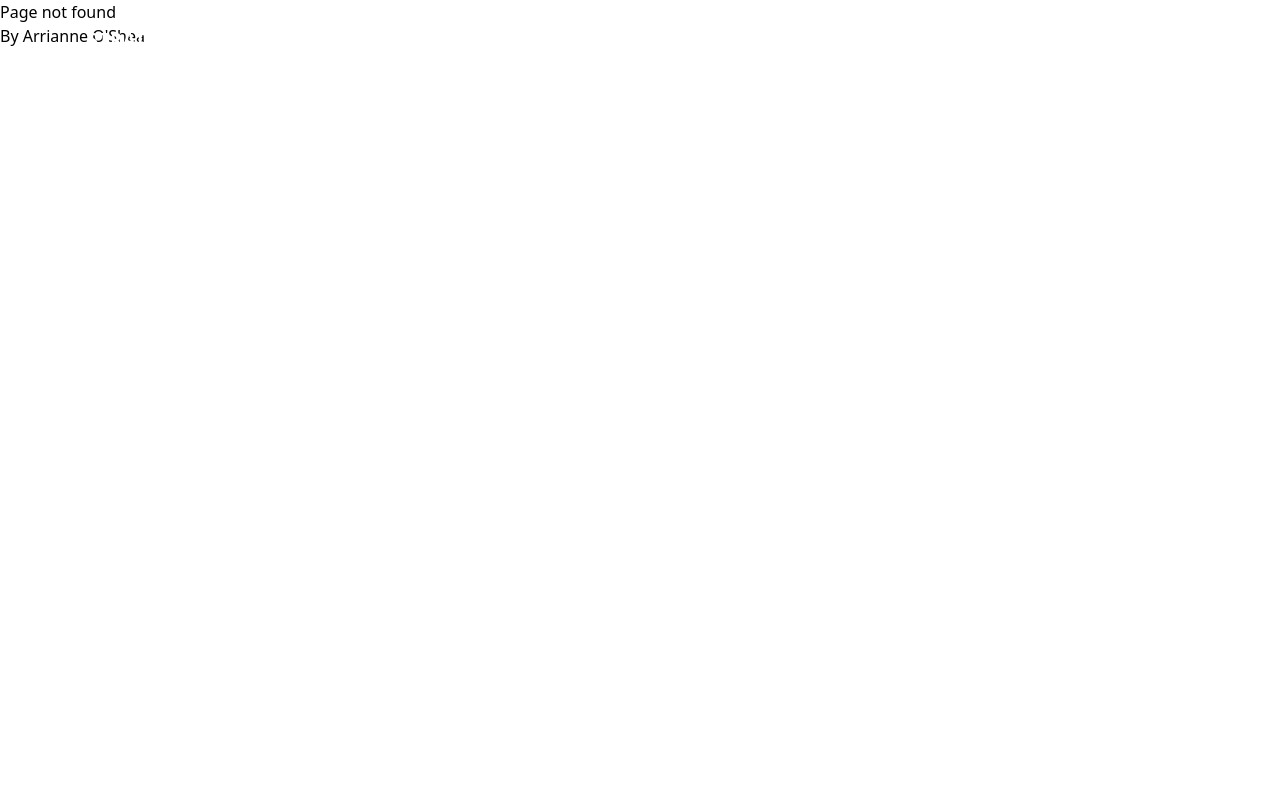
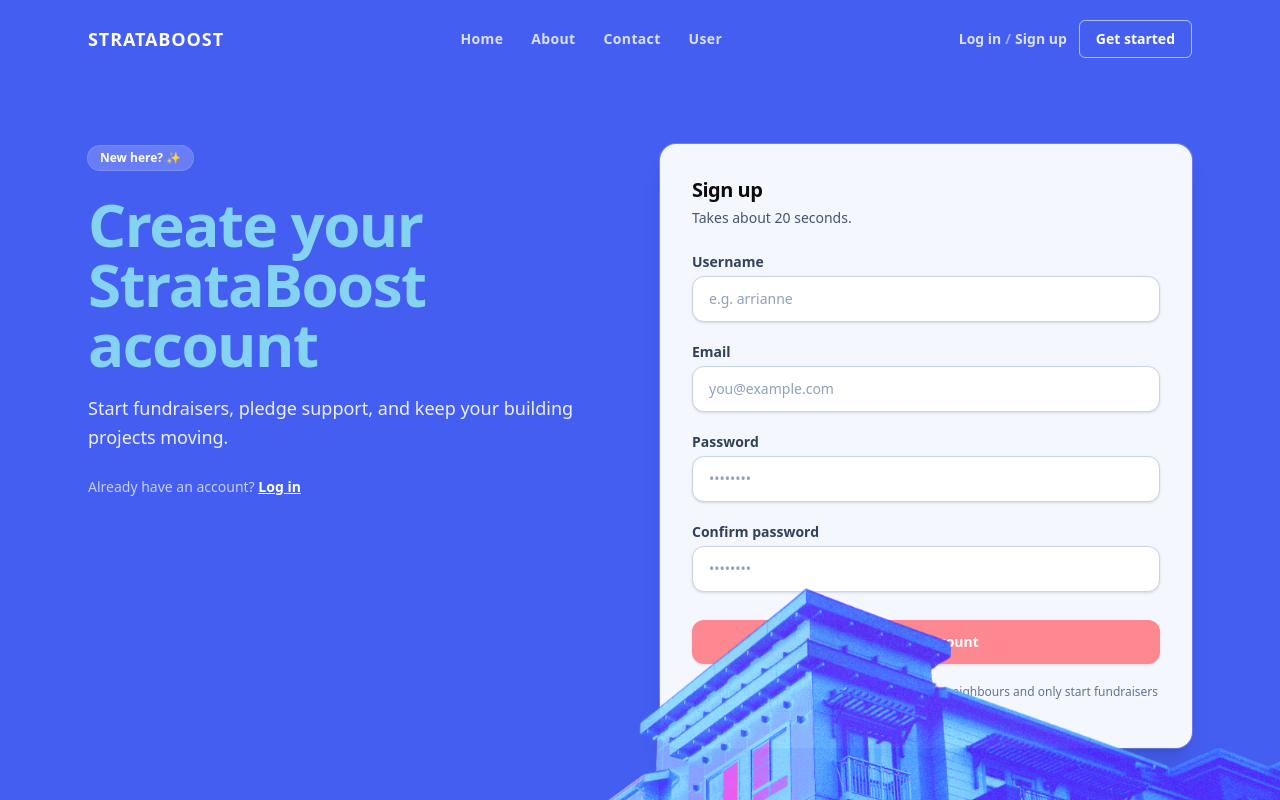
Before and after one commit to arrianne/crowdfunding_frontend, a React (Vite) app: page /signup in a window 1280 px wide. Before the commit this address had no page. Shown: the top 800 px of the page. Built offline with nearby package versions, Linux system fonts and the light colour scheme.

Commit message:
adding signup functionality

```diff
--- /dev/null
+++ b/src/api/post-signup.js
@@ -0,0 +1,22 @@
+async function postSignup(username, email, password) {
+  const url = `${import.meta.env.VITE_API_URL}/users/`;
+
+  const response = await fetch(url, {
+    method: "POST",
+    headers: {
+      "Content-Type": "application/json",
+    },
+    body: JSON.stringify({ username, email, password }),
+  });
+
+  const data = await response.json();
+
+  if (!response.ok) {
+    // DRF often returns field errors like { "username": ["..."], "password": ["..."] }
+    throw data;
+  }
+
+  return data;
+}
+
+export default postSignup;
--- a/src/components/NavBar.jsx
+++ b/src/components/NavBar.jsx
@@ -1,5 +1,5 @@
 import { NavLink, Link } from "react-router-dom";
-import { useAuth } from "../hooks/use-auth";
+import { useAuth } from "../hooks/use-auth"; // ✅ named import
 
 const linkBase =
   "text-sm font-semibold tracking-wide text-white/80 hover:text-white transition";
@@ -75,15 +75,20 @@ function NavBar() {
               className="hidden sm:inline text-sm font-semibold text-white/80 hover:text-white transition"
               onClick={handleLogout}
             >
-              Log Out
+              Log out
             </Link>
           ) : (
-            <Link
-              to="/login"
-              className="text-sm font-semibold text-white/80 hover:text-white transition"
-            >
-              Login
-            </Link>
+            <div className="hidden sm:flex items-center gap-1 text-sm font-semibold text-white/80">
+              <Link to="/login" className="hover:text-white transition">
+                Log in
+              </Link>
+
+              <span className="opacity-60">/</span>
+
+              <Link to="/signup" className="hover:text-white transition">
+                Sign up
+              </Link>
+            </div>
           )}
 
           <Link
--- /dev/null
+++ b/src/components/SignupForm.jsx
@@ -0,0 +1,172 @@
+import { useState } from "react";
+import { useNavigate } from "react-router-dom";
+import postSignup from "../api/post-signup.js";
+import postLogin from "../api/post-login.js";
+import { useAuth } from "../hooks/use-auth.js";
+
+function SignupForm() {
+  const navigate = useNavigate();
+  const { setAuth } = useAuth();
+
+  const [form, setForm] = useState({
+    username: "",
+    email: "",
+    password: "",
+    passwordConfirm: "",
+  });
+
+  const [isLoading, setIsLoading] = useState(false);
+  const [formError, setFormError] = useState("");
+
+  const handleChange = (event) => {
+    const { id, value } = event.target;
+    setForm((prev) => ({ ...prev, [id]: value }));
+  };
+
+  const handleSubmit = async (event) => {
+    event.preventDefault();
+    setFormError("");
+
+    if (
+      !form.username ||
+      !form.email ||
+      !form.password ||
+      !form.passwordConfirm
+    ) {
+      setFormError("Please fill in all fields.");
+      return;
+    }
+
+    if (form.password !== form.passwordConfirm) {
+      setFormError("Passwords don’t match.");
+      return;
+    }
+
+    try {
+      setIsLoading(true);
+
+      // 1) Create user account
+      await postSignup(form.username, form.email, form.password);
+
+      // 2) Immediately log them in and store token
+      const loginResponse = await postLogin(form.username, form.password);
+
+      window.localStorage.setItem("token", loginResponse.token);
+      setAuth({ token: loginResponse.token });
+
+      navigate("/", { replace: true });
+    } catch (err) {
+      // Try to display DRF-style field errors nicely
+      const message =
+        (err?.username && err.username[0]) ||
+        (err?.email && err.email[0]) ||
+        (err?.password && err.password[0]) ||
+        err?.detail ||
+        "Signup failed. Please try again.";
+
+      setFormError(message);
+    } finally {
+      setIsLoading(false);
+    }
+  };
+
+  const inputBase =
+    "mt-1 w-full rounded-xl border border-slate-300 bg-white px-4 py-3 text-sm text-slate-900 placeholder-slate-400 shadow-sm focus:border-blueDeep focus:ring-4 focus:ring-blueDeep/20 transition";
+
+  return (
+    <form onSubmit={handleSubmit} className="space-y-5">
+      {formError ? (
+        <div className="rounded-xl border border-red-200 bg-red-50 px-4 py-3 text-sm font-semibold text-red-700">
+          {formError}
+        </div>
+      ) : null}
+
+      <div>
+        <label
+          htmlFor="username"
+          className="block text-sm font-semibold text-slate-700"
+        >
+          Username
+        </label>
+        <input
+          id="username"
+          type="text"
+          placeholder="e.g. arrianne"
+          value={form.username}
+          onChange={handleChange}
+          className={inputBase}
+          autoComplete="username"
+        />
+      </div>
+
+      <div>
+        <label
+          htmlFor="email"
+          className="block text-sm font-semibold text-slate-700"
+        >
+          Email
+        </label>
+        <input
+          id="email"
+          type="email"
+          placeholder="you@example.com"
+          value={form.email}
+          onChange={handleChange}
+          className={inputBase}
+          autoComplete="email"
+        />
+      </div>
+
+      <div>
+        <label
+          htmlFor="password"
+          className="block text-sm font-semibold text-slate-700"
+        >
+          Password
+        </label>
+        <input
+          id="password"
+          type="password"
+          placeholder="••••••••"
+          value={form.password}
+          onChange={handleChange}
+          className={inputBase}
+          autoComplete="new-password"
+        />
+      </div>
+
+      <div>
+        <label
+          htmlFor="passwordConfirm"
+          className="block text-sm font-semibold text-slate-700"
+        >
+          Confirm password
+        </label>
+        <input
+          id="passwordConfirm"
+          type="password"
+          placeholder="••••••••"
+          value={form.passwordConfirm}
+          onChange={handleChange}
+          className={inputBase}
+          autoComplete="new-password"
+        />
+      </div>
+
+      <button
+        type="submit"
+        disabled={isLoading}
+        className="mt-2 inline-flex w-full items-center justify-center rounded-xl bg-pinky px-6 py-3 text-sm font-semibold text-white shadow-sm hover:opacity-90 focus:outline-none focus:ring-4 focus:ring-pinky/30 transition disabled:opacity-60"
+      >
+        {isLoading ? "Creating your account…" : "Create account"}
+      </button>
+
+      <p className="text-xs text-slate-500">
+        By signing up, you agree to be lovely to your neighbours and only start
+        fundraisers for things that actually exist.
+      </p>
+    </form>
+  );
+}
+
+export default SignupForm;
--- a/src/main.jsx
+++ b/src/main.jsx
@@ -10,6 +10,7 @@ import FundraiserPage from "./pages/FundraiserPage.jsx";
 import AboutPage from "./pages/AboutPage.jsx";
 import ContactPage from "./pages/ContactPage.jsx";
 import LoginPage from "./pages/LoginPage.jsx";
+import SignupPage from "./pages/SignupPage.jsx";
 import UserPage from "./pages/UserPage.jsx";
 
 import Layout from "./components/Layout.jsx";
@@ -23,6 +24,7 @@ const myRouter = createBrowserRouter([
     children: [
       { index: true, element: <HomePage /> }, // 👈 home route
       { path: "/login", element: <LoginPage /> },
+      { path: "/signup", element: <SignupPage /> },
 
       { path: "fundraiser/:id", element: <FundraiserPage /> },
 
--- /dev/null
+++ b/src/pages/SignupPage.jsx
@@ -0,0 +1,75 @@
+import { Link } from "react-router-dom";
+import SignupForm from "../components/SignupForm";
+
+function SignupPage() {
+  return (
+    <div className="min-h-screen bg-gradient-to-b from-sky-50 via-white to-white text-slate-900">
+      <section className="relative overflow-hidden bg-blueDeep">
+        <div className="relative mx-auto max-w-6xl px-6 pt-28 pb-56 md:pt-36 lg:pb-64">
+          <div className="grid gap-10 lg:grid-cols-2 lg:items-start">
+            <div className="max-w-2xl">
+              <p className="inline-flex items-center gap-2 rounded-full bg-white/20 px-3 py-1 text-xs font-semibold text-white ring-1 ring-white/30">
+                New here? ✨
+              </p>
+
+              <h1 className="mt-6 text-4xl font-extrabold tracking-tight text-blueSky sm:text-5xl md:text-6xl">
+                Create your StrataBoost account
+              </h1>
+
+              <p className="mt-5 text-base leading-relaxed text-white/90 sm:text-lg">
+                Start fundraisers, pledge support, and keep your building
+                projects moving.
+              </p>
+
+              <p className="mt-6 text-sm text-white/70">
+                Already have an account?{" "}
+                <Link
+                  to="/login"
+                  className="font-semibold text-white underline"
+                >
+                  Log in
+                </Link>
+              </p>
+            </div>
+
+            <div className="rounded-2xl bg-white/95 p-6 shadow-xl ring-1 ring-white/20 backdrop-blur sm:p-8">
+              <h2 className="text-xl font-extrabold tracking-tight text-ink">
+                Sign up
+              </h2>
+              <p className="mt-1 text-sm text-slate-600">
+                Takes about 20 seconds.
+              </p>
+
+              <div className="mt-6">
+                <SignupForm />
+              </div>
+            </div>
+          </div>
+        </div>
+
+        <div className="pointer-events-none absolute bottom-0 right-0 z-10 max-h-[420px] overflow-hidden">
+          <img
+            src="/images/hero-building.png"
+            alt=""
+            className="w-[650px] sm:w-[780px] md:w-[920px] lg:w-[1080px] opacity-95"
+          />
+        </div>
+
+        <div className="pointer-events-none absolute bottom-0 left-0 z-20 w-full overflow-hidden leading-none">
+          <svg
+            viewBox="0 0 1440 80"
+            preserveAspectRatio="none"
+            className="block h-20 w-full"
+          >
+            <path
+              d="M0,40 C240,80 480,80 720,60 960,40 1200,20 1440,0 L1440,80 L0,80 Z"
+              fill="white"
+            />
+          </svg>
+        </div>
+      </section>
+    </div>
+  );
+}
+
+export default SignupPage;
```
